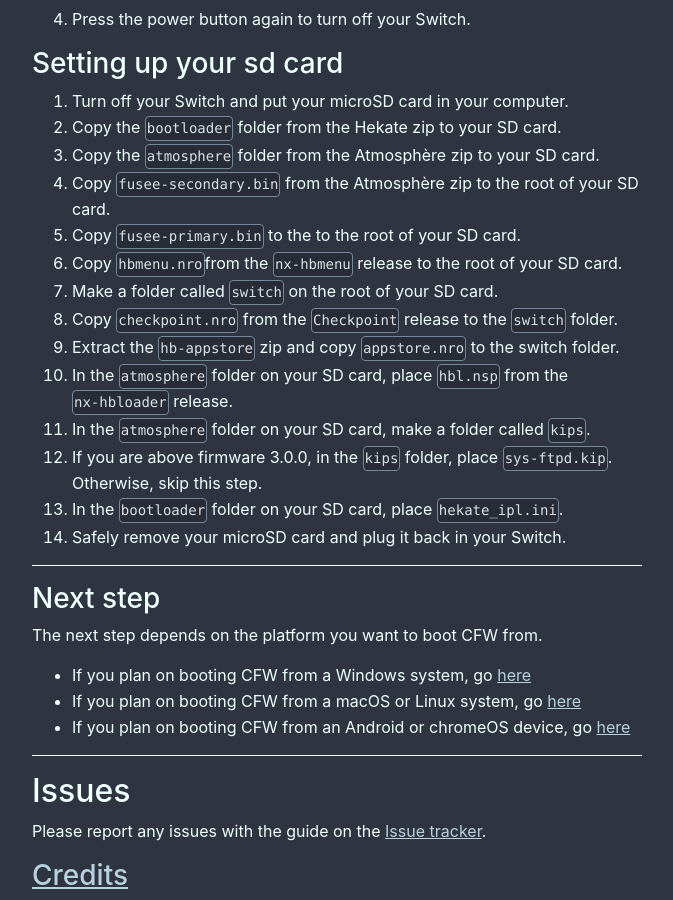
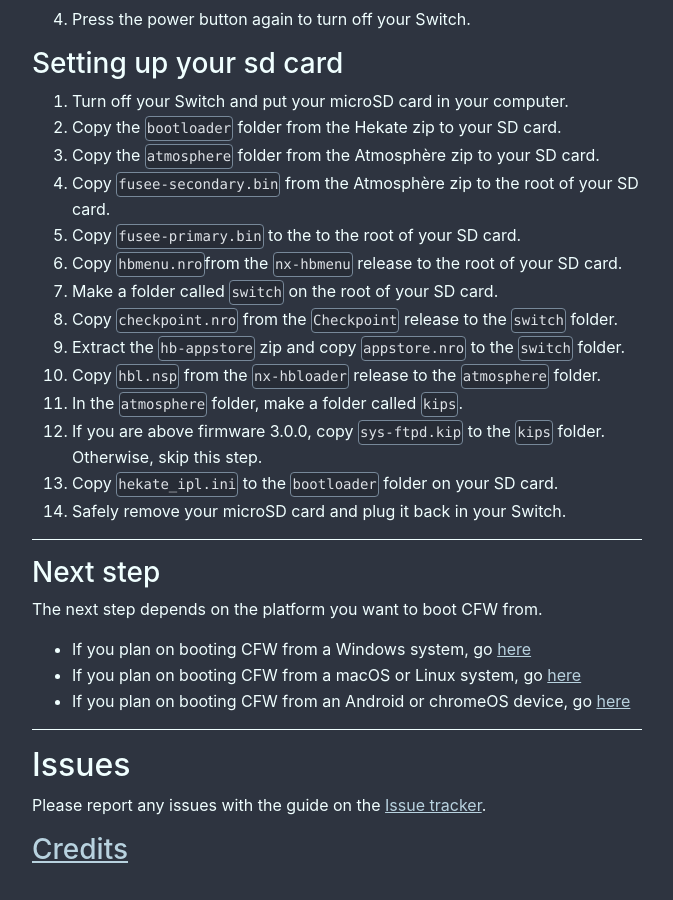
Before and after one commit to noirscape/SwitchGuideOLD, a Jekyll site: the page built from sdcard.md, in a window 1280 px wide and 900 px high, scrolled down 1246 px. Shown: the whole window, without its empty margins (303-976 px from the left). Built offline with Jekyll 4.4.1, drawn with Linux system fonts in a browser that asks for light colours; after the commit the page ends 2120 px from its top, so only the background shows below that.

Commit message:
Simpler phrasing

```diff
--- a/sdcard.md
+++ b/sdcard.md
@@ -48,11 +48,11 @@
 6. Copy `hbmenu.nro`from the `nx-hbmenu` release  to the root of your SD card.
 7. Make a folder called `switch` on the root of your SD card.
 8. Copy `checkpoint.nro` from the `Checkpoint` release to the `switch` folder.
-9. Extract the `hb-appstore` zip and copy `appstore.nro` to the switch folder.
-10. In the `atmosphere` folder on your SD card, place `hbl.nsp` from the `nx-hbloader` release.
-11. In the `atmosphere` folder on your SD card, make a folder called `kips`.
-12. If you are above firmware 3.0.0, in the `kips` folder, place `sys-ftpd.kip`. Otherwise, skip this step.
-13. In the `bootloader` folder on your SD card, place `hekate_ipl.ini`.
+9. Extract the `hb-appstore` zip and copy `appstore.nro` to the `switch` folder.
+10. Copy `hbl.nsp` from the `nx-hbloader` release to the `atmosphere` folder.
+11. In the `atmosphere` folder, make a folder called `kips`.
+12. If you are above firmware 3.0.0, copy `sys-ftpd.kip` to the `kips` folder. Otherwise, skip this step.
+13. Copy `hekate_ipl.ini` to the `bootloader` folder on your SD card.
 14. Safely remove your microSD card and plug it back in your Switch.
 
 ---
```
